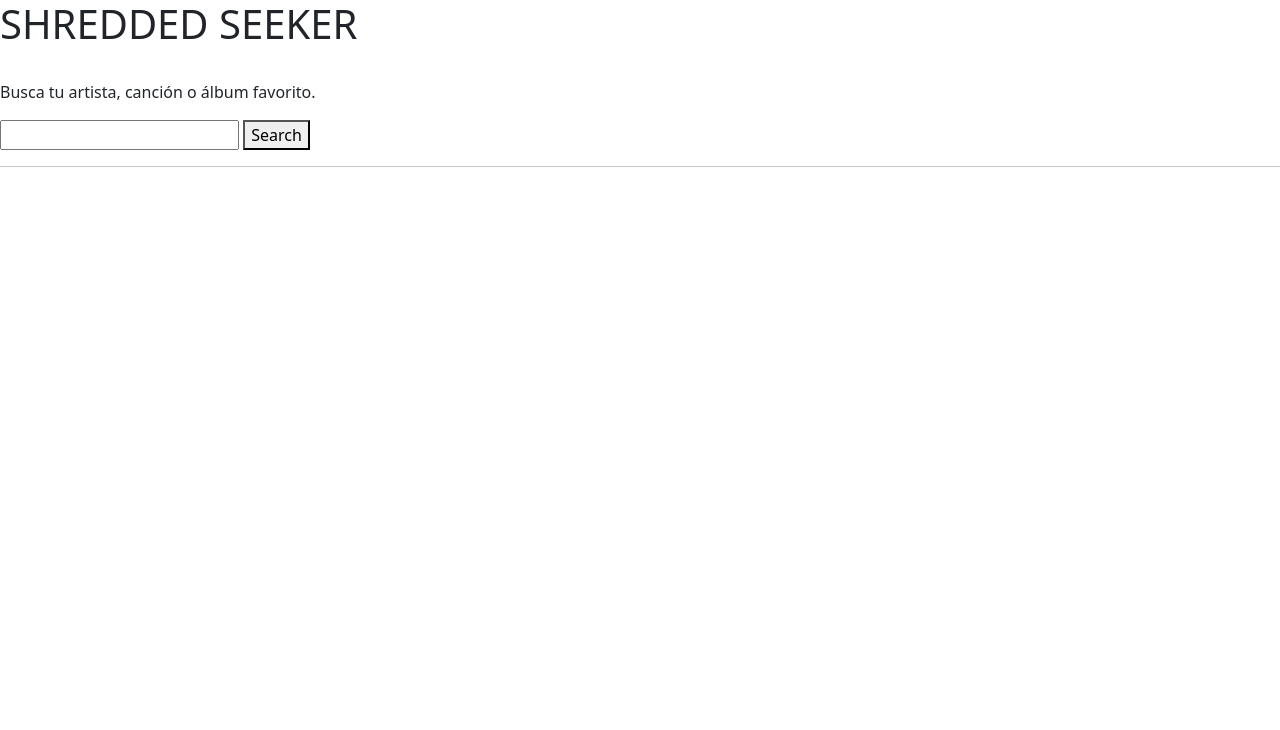
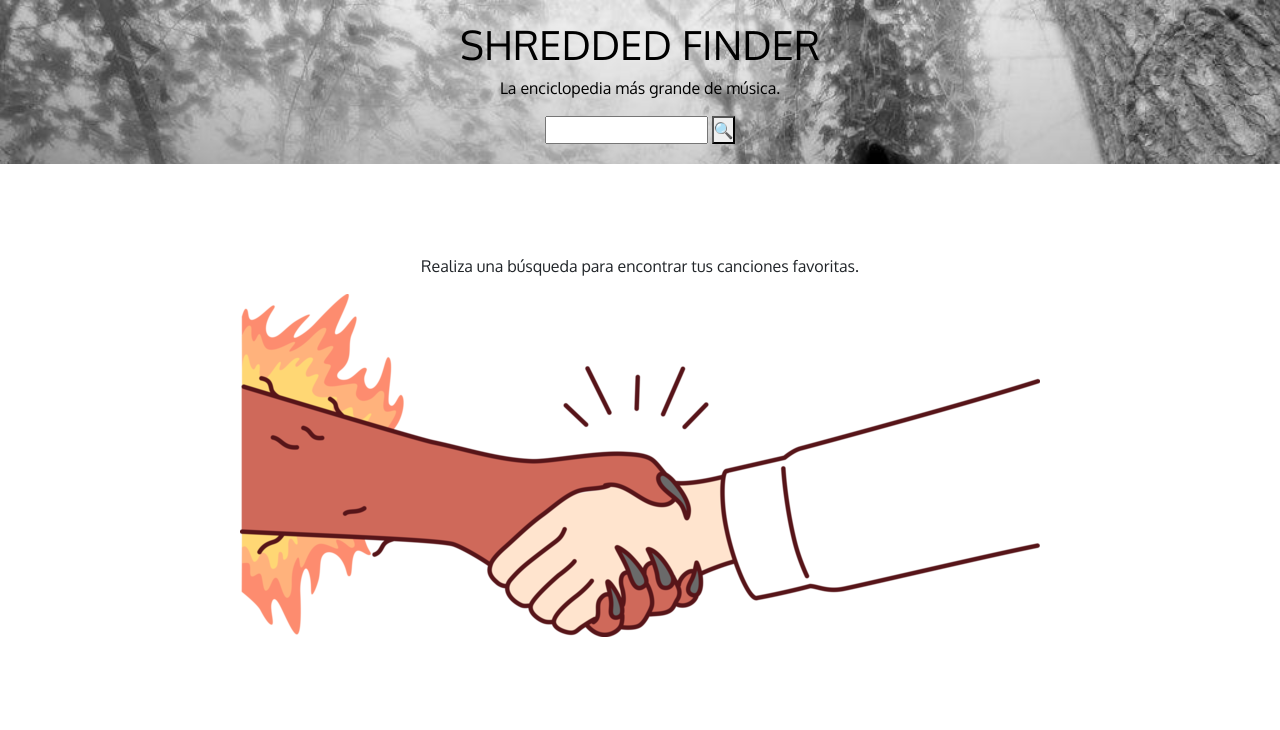
Before and after one commit to shreddedhuman/iTunes-Finder, a plain HTML site: page index.html in a window 1280 px wide. Drawn offline with nearby package versions, Linux system fonts and the light colour scheme.

Commit message:
feat: :white_check_mark: CSS
Adición en el html y css.

```diff
--- a/index.html
+++ b/index.html
@@ -1,30 +1,37 @@
 <!DOCTYPE html>
 <html lang="en">
+
 <head>
     <meta charset="UTF-8">
-    <meta http-equiv="X-UA-Compatible" content="IE=edge">
     <meta name="viewport" content="width=device-width, initial-scale=1.0">
-    <title>Shredded Seeker | iTunes </title>
+    <link rel="icon" href="./images/logo2.png">
+    <title>SHREDDED FINDER | iTunes </title>
     <link rel="stylesheet" href="styles.css">
+    <link href="https://cdn.jsdelivr.net/npm/bootstrap@5.3.2/dist/css/bootstrap.min.css" rel="stylesheet"
+        integrity="sha384-T3c6CoIi6uLrA9TneNEoa7RxnatzjcDSCmG1MXxSR1GAsXEV/Dwwykc2MPK8M2HN" crossorigin="anonymous">
+</head>
 
-    <link href="https://cdn.jsdelivr.net/npm/bootstrap@5.3.2/dist/css/bootstrap.min.css" rel="stylesheet" integrity="sha384-T3c6CoIi6uLrA9TneNEoa7RxnatzjcDSCmG1MXxSR1GAsXEV/Dwwykc2MPK8M2HN" crossorigin="anonymous">
-</head>
 <body>
     <nav>
-        <h1>SHREDDED SEEKER</h1>
+        <h1>SHREDDED FINDER</h1>
         <img src="" alt="">
         <div class="search-box">
-            <p>Busca tu artista, canción o álbum favorito.</p>
+            <p>La enciclopedia más grande de música.</p>
             <input type="text" id="searchTerm">
-            <button id="searchTermBtn">Search</button>
+            <button id="searchTermBtn">🔍</button>
         </div>
     </nav>
-    <hr>
-    <main id="songs"></main>
-    <footer>
+    <main id="songs">
+        <div id="content-container">
+            <p>Realiza una búsqueda para encontrar tus canciones favoritas.</p>
+            <img src="./images/handshake-man-and-devil-symbolizes-risky-deal-or-dangerous-business-arrangement-png.webp" alt="">
+        </div>
+    </main>
 
-    </footer>
     <script src="finder.js"></script>
-    <script src="https://cdn.jsdelivr.net/npm/bootstrap@5.3.2/dist/js/bootstrap.bundle.min.js" integrity="sha384-C6RzsynM9kWDrMNeT87bh95OGNyZPhcTNXj1NW7RuBCsyN/o0jlpcV8Qyq46cDfL" crossorigin="anonymous"></script>
+    <script src="https://cdn.jsdelivr.net/npm/bootstrap@5.3.2/dist/js/bootstrap.bundle.min.js"
+        integrity="sha384-C6RzsynM9kWDrMNeT87bh95OGNyZPhcTNXj1NW7RuBCsyN/o0jlpcV8Qyq46cDfL"
+        crossorigin="anonymous"></script>
 </body>
+
 </html>
--- a/styles.css
+++ b/styles.css
@@ -0,0 +1,71 @@
+@import url('https://fonts.googleapis.com/css2?family=Lato:wght@700&family=Oxygen&display=swap');
+
+* {
+    margin: 0;
+    padding: 0;
+    box-sizing: border-box;
+    font-family: 'Oxygen', sans-serif;
+}
+
+body {
+    background: #f9f9f9;
+    display: flex;
+    flex-direction: column;
+    min-height: 100vh;
+    margin: 0;
+}
+
+nav {
+    display: flex;
+    flex-direction: column;
+    align-items: center;
+    justify-content: center;
+    text-align: center;
+    padding: 20px 0;
+    position: relative;
+    width: 100%;
+    height: auto;
+    background-image: url('images/wp2624564.jpg');
+    background-size: cover;
+    color: #000;
+}
+
+main {
+    position: relative;
+    padding: 50px 20px;
+    display: flex;
+    justify-content: space-between;
+    flex-wrap: wrap;
+}
+
+main article {
+    width: calc(33.3333% - 5px);
+    margin-bottom: 25px;
+    border-radius: 3px;
+    overflow: hidden;
+    background: #f1f3f4;
+}
+
+main article img {
+    width: 100%;
+    height: 250px;
+    object-fit: cover;
+}
+
+main article p,
+main article h4,
+main article audio {
+    padding: 0 5px;
+}
+
+main article audio {
+    width: 100%;
+}
+
+#content-container {
+    width: 100%;
+    text-align: center;
+    padding: 20px;
+    background-color: #fff;
+    margin: 20px 0;
+}
```
Also changed, not shown: images/fondo.jpeg (deleted), images/handshake-man-and-devil-symbolizes-risky-deal-or-dangerous-business-arrangement-png.webp (added), images/logo2.png (added), images/wp2624564.jpg (added), 1 other file.
